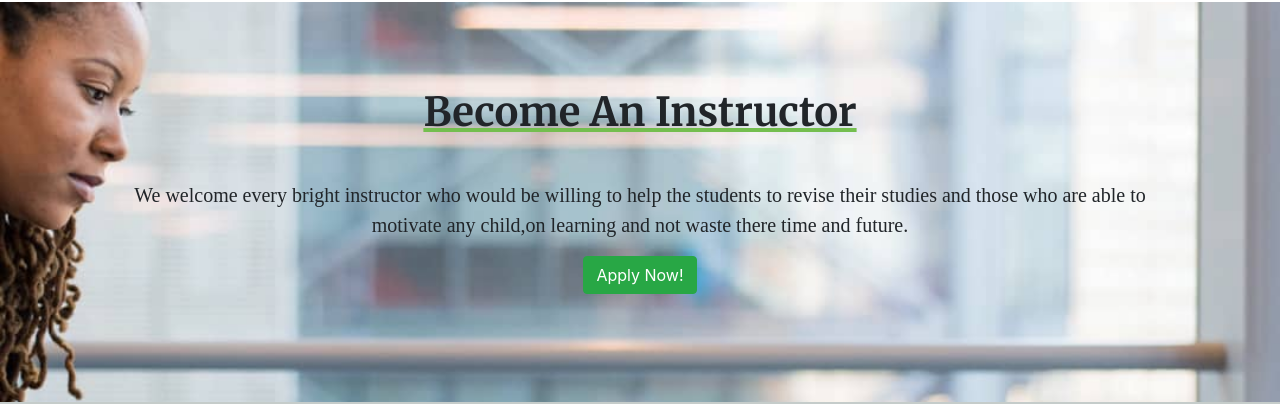
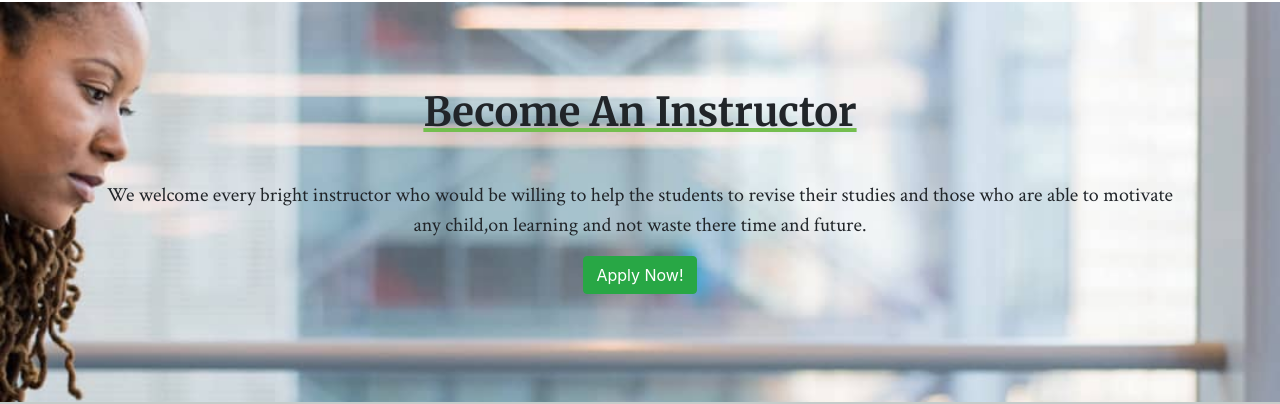
Before and after one commit to Mugengano18/KigaliTAcademy2, a plain HTML site: page index.html in a window 1280 px wide. Shown: the part 1674-2078 px from the top of the page. Drawn offline with nearby package versions, Linux system fonts and the light colour scheme.

```diff
--- a/css/styles.css
+++ b/css/styles.css
@@ -146,7 +146,7 @@
 .instructor p{
     text-align: center;
     font-size: 20px;
-    font-family: 'Zilla Slab', serif;
+    font-family: 'Crimson Text', serif;
     padding-left: 100px;
     padding-right: 100px;
 }
```
